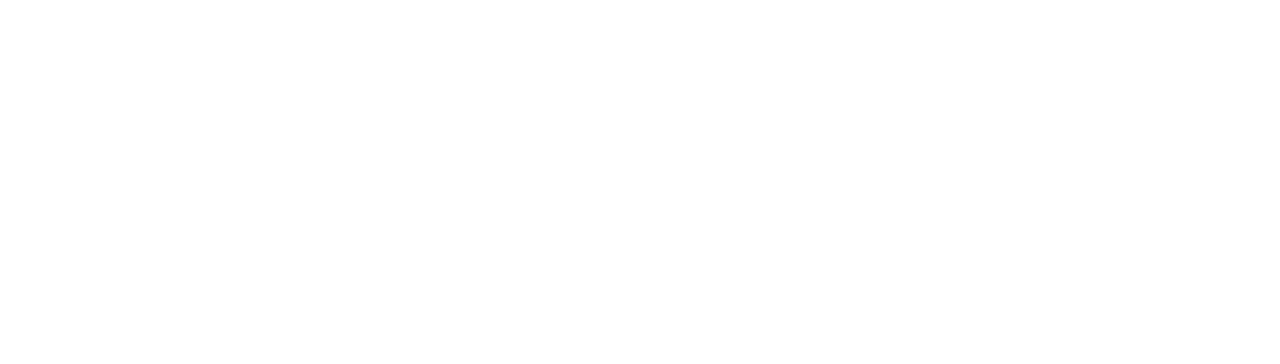
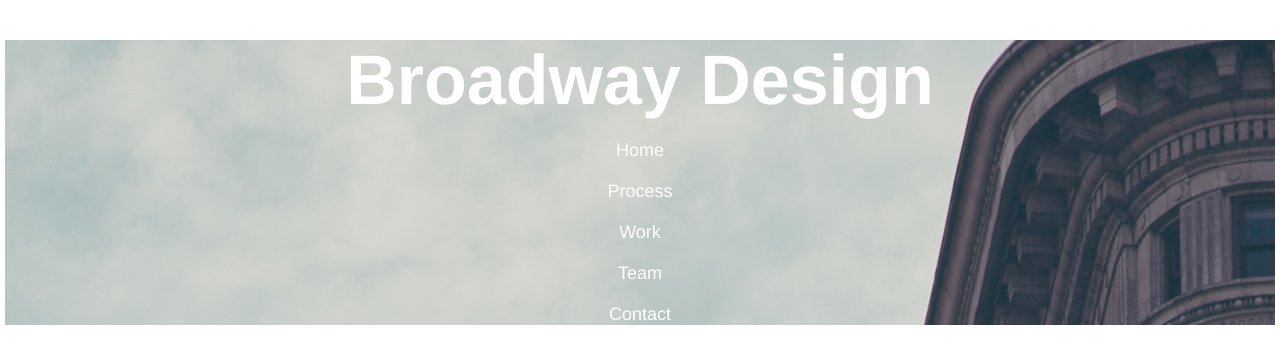
Before and after one commit to Anubiella/broadway, a plain HTML site: page index.html in a window 1280 px wide. Drawn offline with Linux system fonts and the light colour scheme.

Commit message:
Create general page setup and header

```diff
--- a/index.html
+++ b/index.html
@@ -2,10 +2,22 @@
 <html>
 <head>
 	<title>	Broadway Design co.</title>
-	<link rel="stylesheet" type="text/css" href="./resources/css/style.css">
+	<link rel="stylesheet" type="text/css" href="./resources/css/style.css">  <!-- Boilerplate and css link-->
 </head>
 <body>
 
+	<header>
+		<h1>Broadway Design</h1>
+		<nav>
+			<ul>
+				<li><a href="#">Home</a></li>
+				<li><a href="#process">Process</a></li>
+				<li><a href="#work">Work</a></li>		<!-- Header and nav construction-->
+				<li><a href="#team">Team</a></li>
+				<li><a href="#contact">Contact</a></li>
+			</ul>
+		</nav>
+	</header>
 
 </body>
 </html>
--- a/resources/css/style.css
+++ b/resources/css/style.css
@@ -7,3 +7,29 @@ html, body, h1, h2, h3, h4, p, ul, li, div, a{
 	font-size: 100%;
 	text-decoration: none;
 }
+
+/* GENERAL PAGE SETUP*/
+body{
+	font-family: Helvetica, Arial, sans-serif;
+	text-align: center;
+	margin: 40px 5px 5px 5px;
+}
+
+/* HEADER CONSTRUCTION*/
+header{
+	background-image: url('../images/building.png');
+	margin-bottom: 30px;
+}
+header h1{
+	font-size: 70px;
+	font-weight: bold;
+	color: white;
+	margin-bottom: 20px;
+}
+header nav a{
+	font-size: 18px;
+	color: white;
+}
+header nav li{
+	margin-top: 20px;
+}
```
Also changed, not shown: resources/images/building.png (renamed from resources/images/the-flatiron-building.png).
